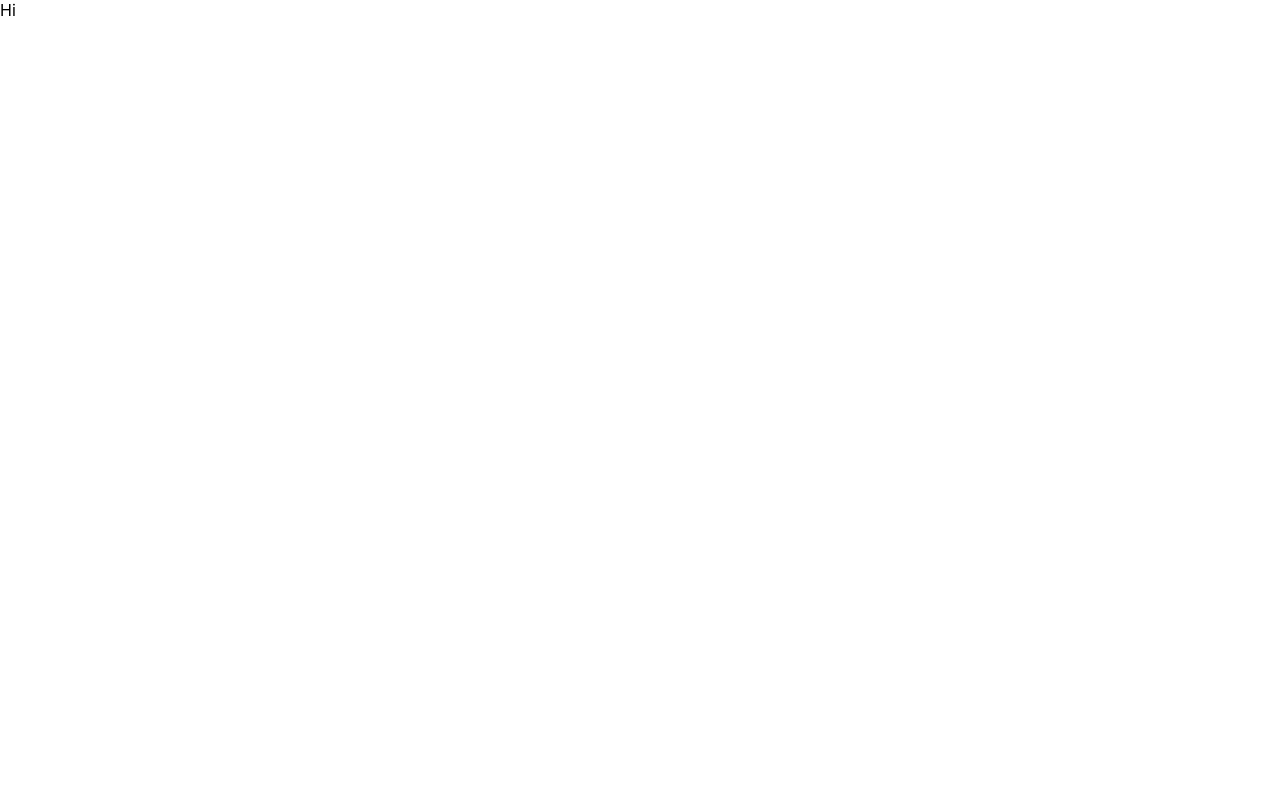
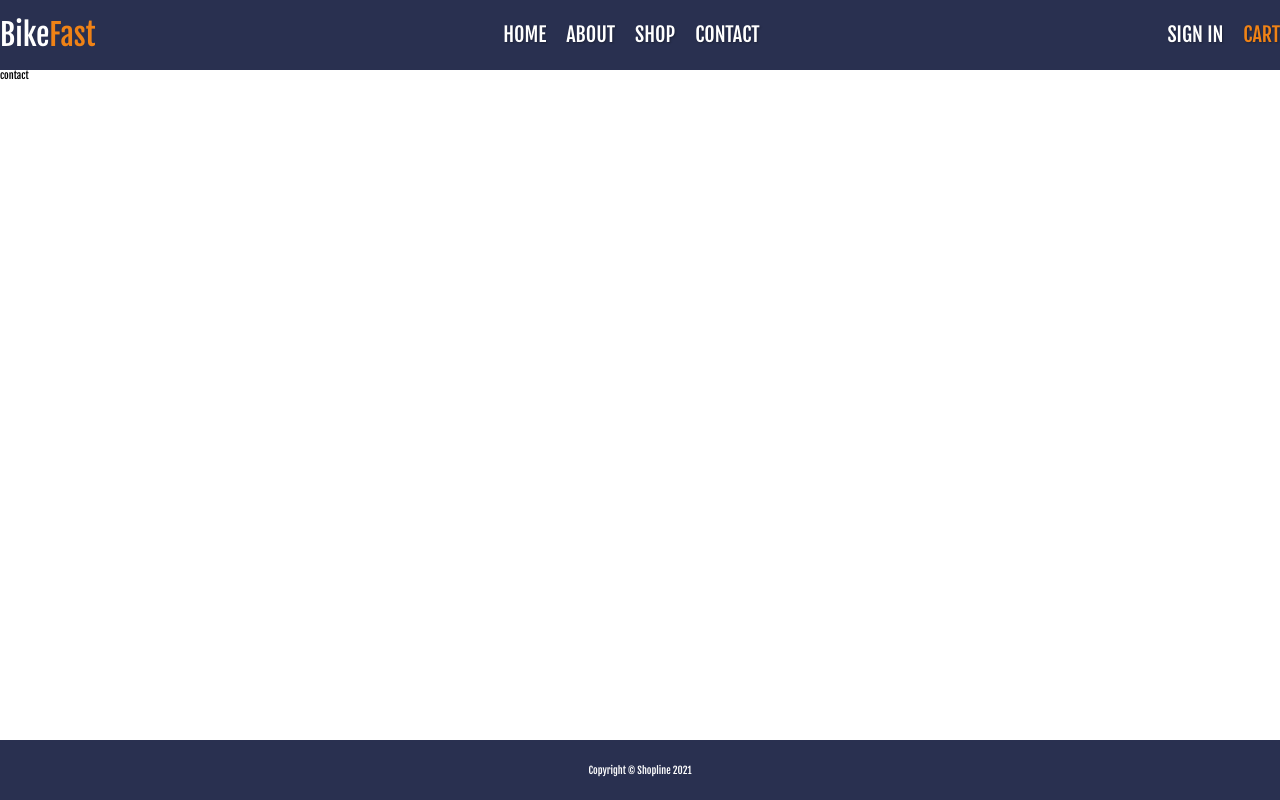
Before and after one commit to tosia921/BikeFast-ecommerce-store, a React (Create React App) app in the folder frontend/: page /cart in a window 1280 px wide. Built offline with nearby package versions, Linux system fonts and the light colour scheme.

Commit message:
added global styles and global variables file's, created header and footer component, installed and configured react router dom inside app.ja .

```diff
--- a/frontend/package.json
+++ b/frontend/package.json
@@ -6,8 +6,10 @@
     "@testing-library/jest-dom": "^5.11.9",
     "@testing-library/react": "^11.2.5",
     "@testing-library/user-event": "^12.7.3",
+    "node-sass": "^4.14.1",
     "react": "^17.0.1",
     "react-dom": "^17.0.1",
+    "react-router-dom": "^5.2.0",
     "react-scripts": "4.0.3",
     "web-vitals": "^1.1.0"
   },
--- a/frontend/public/index.html
+++ b/frontend/public/index.html
@@ -7,11 +7,14 @@
     <meta name="theme-color" content="#000000" />
     <meta
       name="description"
-      content="Shop fast and cheap like never before."
+      content="Bike Fast and easy like never before."
     />
     <link rel="apple-touch-icon" href="%PUBLIC_URL%/logo192.png" />
     <link rel="manifest" href="%PUBLIC_URL%/manifest.json" />
-    <title>Welcome to Shopline</title>
+    <link rel="preconnect" href="https://fonts.gstatic.com">
+    <link rel="preconnect" href="https://fonts.gstatic.com">
+    <link href="https://fonts.googleapis.com/css2?family=Concert+One&family=Fjalla+One&display=swap" rel="stylesheet">
+    <title>Welcome to BikeFast</title>
   </head>
   <body>
     <noscript>You need to enable JavaScript to run this app.</noscript>
--- a/frontend/src/App.js
+++ b/frontend/src/App.js
@@ -1,9 +1,43 @@
+import React from 'react';
+import './styles/global-styles.scss';
+import './App.scss';
+
+import { BrowserRouter as Router, Switch, Route } from "react-router-dom";
+
+import Header from './components/header/Header';
+import Footer from './components/footer/Footer';
+
 
 function App() {
   return (
-    <div>
-      Hi
-    </div>
+    <Router>
+      <div className='App-container'>
+        <Header/>
+          <Switch>
+            <main>
+            <Route path="/" exact>
+              tomek
+            </Route>
+            <Route path="/about">
+              about
+            </Route>
+            <Route path="/shop">
+              SHOP
+            </Route>
+            <Route path="/contact">
+              contact
+            </Route>
+            <Route path="/signin">
+              contact
+            </Route>
+            <Route path="/cart">
+              contact
+            </Route>
+            </main>
+          </Switch>
+        <Footer/>
+      </div>
+    </Router>
   );
 }
 
--- /dev/null
+++ b/frontend/src/App.scss
@@ -0,0 +1,5 @@
+.App-container {
+	position: relative;
+	padding-bottom: 60px;
+	min-height: 100vh;
+}
--- /dev/null
+++ b/frontend/src/components/footer/Footer.js
@@ -0,0 +1,12 @@
+import React from 'react'
+import './Footer.scss';
+
+const Footer = () => {
+    return (
+        <footer className='footer'>
+            <p className='copyright'>Copyright &copy; Shopline 2021</p>
+        </footer>
+    )
+}
+
+export default Footer
--- /dev/null
+++ b/frontend/src/components/footer/Footer.scss
@@ -0,0 +1,15 @@
+@import "../../styles/global-variables.scss";
+
+.footer {
+	position: absolute;
+	left: 0;
+	bottom: 0;
+	right: 0;
+	width: 100%;
+	height: 60px;
+	background-color: $dark-blue-color;
+	color: $primary-text-color;
+	display: flex;
+	justify-content: center;
+	align-items: center;
+}
--- /dev/null
+++ b/frontend/src/components/header/Header.js
@@ -0,0 +1,26 @@
+import React from 'react';
+import './Header.scss';
+
+import { NavLink } from 'react-router-dom';;
+
+const Header = () => {
+    return (
+        <header className='header'>
+            <div className='header--logo--container'>
+                <NavLink className='header--logo' to='/'>Bike<span>Fast</span></NavLink>
+            </div>
+            <nav className='nav--container'>
+                <NavLink className='nav--link' activeStyle={{color: "#ef8216"}} to='/' exact>HOME</NavLink>
+                <NavLink className='nav--link' activeStyle={{color: "#ef8216"}} to='/about' exact>ABOUT</NavLink>
+                <NavLink className='nav--link' activeStyle={{color: "#ef8216"}} to='/shop' exact>SHOP</NavLink>
+                <NavLink className='nav--link' activeStyle={{color: "#ef8216"}} to='/contact' exact>CONTACT</NavLink>
+            </nav>
+            <div className='login-shopcart--container'>
+                <NavLink className='login--cart--link' activeStyle={{color: "#ef8216"}} to='/signin' exact>SIGN IN</NavLink>
+                <NavLink className='login--cart--link' activeStyle={{color: "#ef8216"}} to='/cart' exact>CART</NavLink>
+            </div>
+        </header>
+    )
+}
+
+export default Header;
--- /dev/null
+++ b/frontend/src/components/header/Header.scss
@@ -0,0 +1,65 @@
+@import "../../styles/global-variables.scss";
+
+.header {
+	height: 7rem;
+	width: 100%;
+	background-color: $dark-blue-color;
+	display: flex;
+	justify-content: space-between;
+	align-items: center;
+	padding: 0 calc((100vw - 1400px) / 2);
+	.header--logo--container {
+		.header--logo {
+			color: $primary-text-color;
+			font-size: 3rem;
+			text-decoration: none;
+			span {
+				color: $secondary-text-color;
+			}
+		}
+	}
+
+	.nav--container {
+		display: flex;
+
+		.nav--link {
+			font-size: 2rem;
+			text-decoration: none;
+			color: $primary-text-color;
+			text-shadow: $text-shadow-small;
+
+			&:active {
+				text-decoration: none;
+			}
+			&:hover {
+				color: $secondary-text-color;
+			}
+
+			&:not(:last-child) {
+				margin-right: 2rem;
+			}
+		}
+	}
+
+	.login-shopcart--container {
+		display: flex;
+
+		.login--cart--link {
+			font-size: 2rem;
+			text-decoration: none;
+			color: $primary-text-color;
+			text-shadow: $text-shadow-small;
+
+			&:active {
+				text-decoration: none;
+			}
+			&:hover {
+				color: $secondary-text-color;
+			}
+
+			&:not(:last-child) {
+				margin-right: 2rem;
+			}
+		}
+	}
+}
--- /dev/null
+++ b/frontend/src/styles/global-styles.scss
@@ -0,0 +1,130 @@
+html,
+body,
+div,
+span,
+applet,
+object,
+iframe,
+h1,
+h2,
+h3,
+h4,
+h5,
+h6,
+p,
+blockquote,
+pre,
+a,
+abbr,
+acronym,
+address,
+big,
+cite,
+code,
+del,
+dfn,
+em,
+img,
+ins,
+kbd,
+q,
+s,
+samp,
+small,
+strike,
+strong,
+sub,
+sup,
+tt,
+var,
+b,
+u,
+i,
+center,
+dl,
+dt,
+dd,
+ol,
+ul,
+li,
+fieldset,
+form,
+label,
+legend,
+table,
+caption,
+tbody,
+tfoot,
+thead,
+tr,
+th,
+td,
+article,
+aside,
+canvas,
+details,
+embed,
+figure,
+figcaption,
+footer,
+header,
+hgroup,
+menu,
+nav,
+output,
+ruby,
+section,
+summary,
+time,
+mark,
+audio,
+video {
+	margin: 0;
+	padding: 0;
+	border: 0;
+	font-size: 100%;
+	font: inherit;
+	vertical-align: baseline;
+	box-sizing: border-box;
+}
+/* HTML5 display-role reset for older browsers */
+article,
+aside,
+details,
+figcaption,
+figure,
+footer,
+header,
+hgroup,
+menu,
+nav,
+section {
+	display: block;
+}
+body {
+	line-height: 1;
+}
+ol,
+ul {
+	list-style: none;
+}
+blockquote,
+q {
+	quotes: none;
+}
+blockquote:before,
+blockquote:after,
+q:before,
+q:after {
+	content: "";
+	content: none;
+}
+table {
+	border-collapse: collapse;
+	border-spacing: 0;
+}
+
+html {
+	font-family: "Fjalla One", sans-serif;
+	font-size: 62.5%;
+}
--- /dev/null
+++ b/frontend/src/styles/global-variables.scss
@@ -0,0 +1,5 @@
+$primary-text-color: #fff;
+$secondary-text-color: #ef8216;
+$dark-blue-color: #293050;
+
+$text-shadow-small: 1px 1px 2px rgba(0, 0, 0, 0.3);
```
Also changed, not shown: 1 other file (tests, documents, lock files or other folders).
